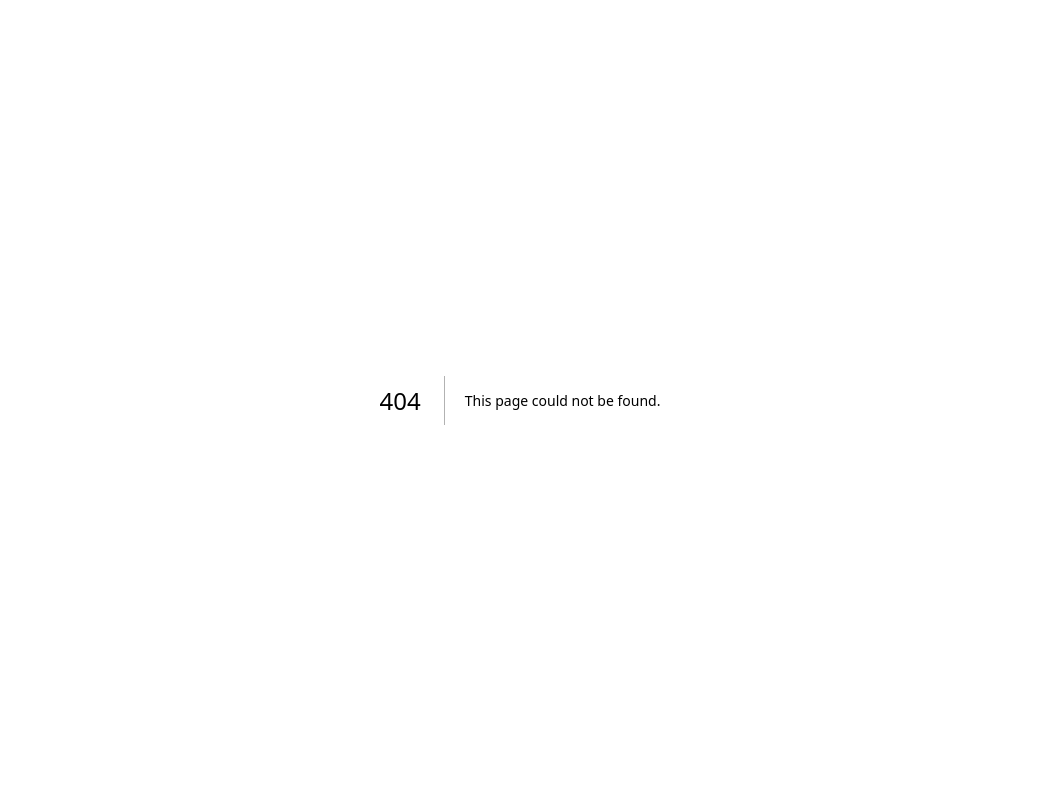
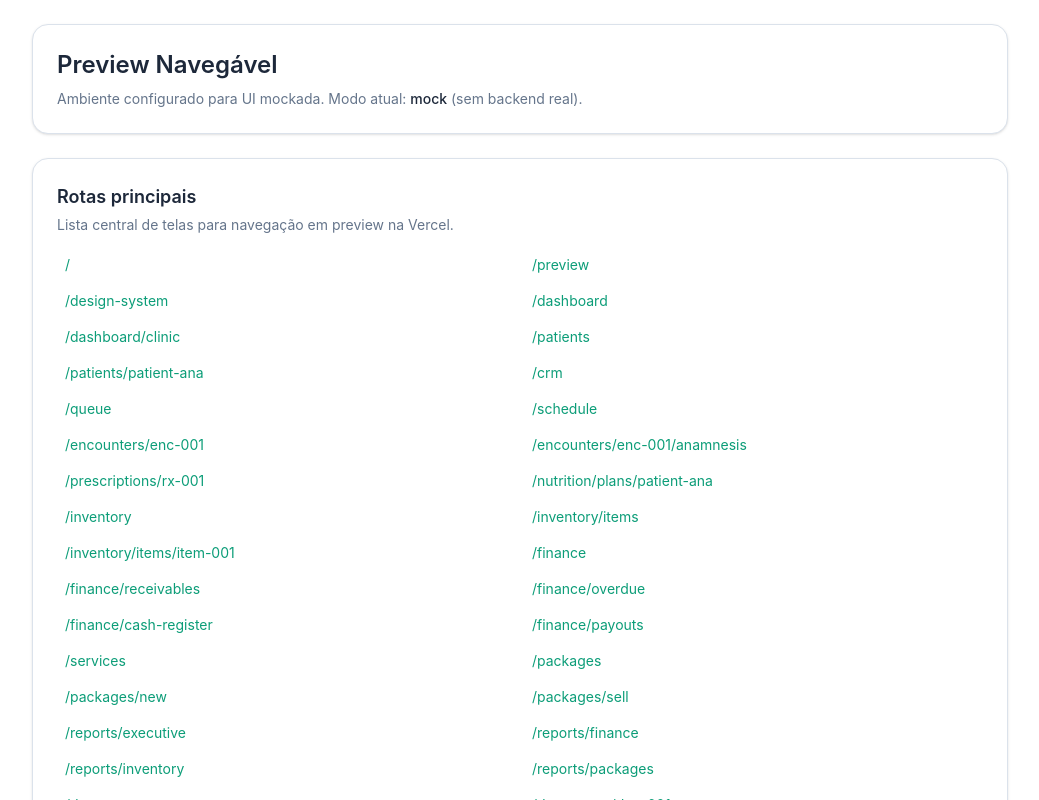
Before and after one commit to erickfroes/emagreceplus-ui-blueprint, a Next.js app: page /preview in a window 1280 px wide. Before the commit this address had no page. Shown: the top 800 px of the page, without its empty margins (120-1159 px from the left). Built offline with nearby package versions, Linux system fonts and the light colour scheme.

Commit message:
chore: preparar modo preview mock para Vercel

```diff
--- a/src/app/page.tsx
+++ b/src/app/page.tsx
@@ -1,3 +1,4 @@
+import Link from "next/link";
 import { ArrowRight, HeartPulse, LayoutDashboard } from 'lucide-react';
 
 const modules = [
@@ -23,10 +24,10 @@ export default function HomePage() {
               <Icon className="h-6 w-6 text-teal-600" />
               <h2 className="mt-4 text-xl font-semibold text-slate-900">{title}</h2>
               <p className="mt-2 text-sm text-slate-500">{status}</p>
-              <button className="mt-4 inline-flex items-center gap-2 rounded-xl bg-teal-600 px-4 py-2 text-sm font-medium text-white transition hover:bg-teal-700">
-                Abrir módulo
+              <Link href="/preview" className="mt-4 inline-flex items-center gap-2 rounded-xl bg-teal-600 px-4 py-2 text-sm font-medium text-white transition hover:bg-teal-700">
+                Abrir preview
                 <ArrowRight className="h-4 w-4" />
-              </button>
+              </Link>
             </article>
           ))}
         </div>
--- /dev/null
+++ b/src/app/preview/page.tsx
@@ -0,0 +1,4 @@
+import Link from "next/link";
+import { APP_MODE, IS_MOCK_MODE } from "@/config/app-mode";
+const previewRoutes = ["/","/preview","/design-system","/dashboard","/dashboard/clinic","/patients","/patients/patient-ana","/crm","/queue","/schedule","/encounters/enc-001","/encounters/enc-001/anamnesis","/prescriptions/rx-001","/nutrition/plans/patient-ana","/inventory","/inventory/items","/inventory/items/item-001","/finance","/finance/receivables","/finance/overdue","/finance/cash-register","/finance/payouts","/services","/packages","/packages/new","/packages/sell","/reports/executive","/reports/finance","/reports/inventory","/reports/packages","/documents","/documents/doc-001","/documents/doc-001/evidence","/documents/ops/health","/settings/profile","/settings/billing","/settings/signature","/contracts/contract-001","/auth/environment","/auth/login","/app","/app/chat","/app/checkin","/app/meals","/app/water","/app/workouts"] as const;
+export default function PreviewPage() { return (<main className="ep-page mx-auto min-h-screen max-w-5xl space-y-6 p-6"><header className="rounded-2xl border border-border bg-card p-6 shadow-sm"><h1 className="text-2xl font-semibold text-graphite">Preview Navegável</h1><p className="mt-2 text-sm text-muted-foreground">Ambiente configurado para UI mockada. Modo atual: <span className="font-medium text-graphite">{APP_MODE}</span>{IS_MOCK_MODE ? " (sem backend real)" : ""}.</p></header><section className="rounded-2xl border border-border bg-card p-6 shadow-sm"><h2 className="text-lg font-semibold text-graphite">Rotas principais</h2><p className="mt-1 text-sm text-muted-foreground">Lista central de telas para navegação em preview na Vercel.</p><ul className="mt-4 grid gap-2 md:grid-cols-2">{previewRoutes.map((route) => (<li key={route}><Link className="inline-flex rounded-lg px-2 py-1 text-sm text-primary hover:bg-muted" href={route}>{route}</Link></li>))}</ul></section></main>); }
--- /dev/null
+++ b/src/config/app-mode.ts
@@ -0,0 +1,4 @@
+export type AppMode = "mock" | "prod";
+const mode = process.env.NEXT_PUBLIC_APP_MODE;
+export const APP_MODE: AppMode = mode === "prod" ? "prod" : "mock";
+export const IS_MOCK_MODE = APP_MODE === "mock";
```
Also changed, not shown: 1 other file (tests, documents, lock files or other folders).
